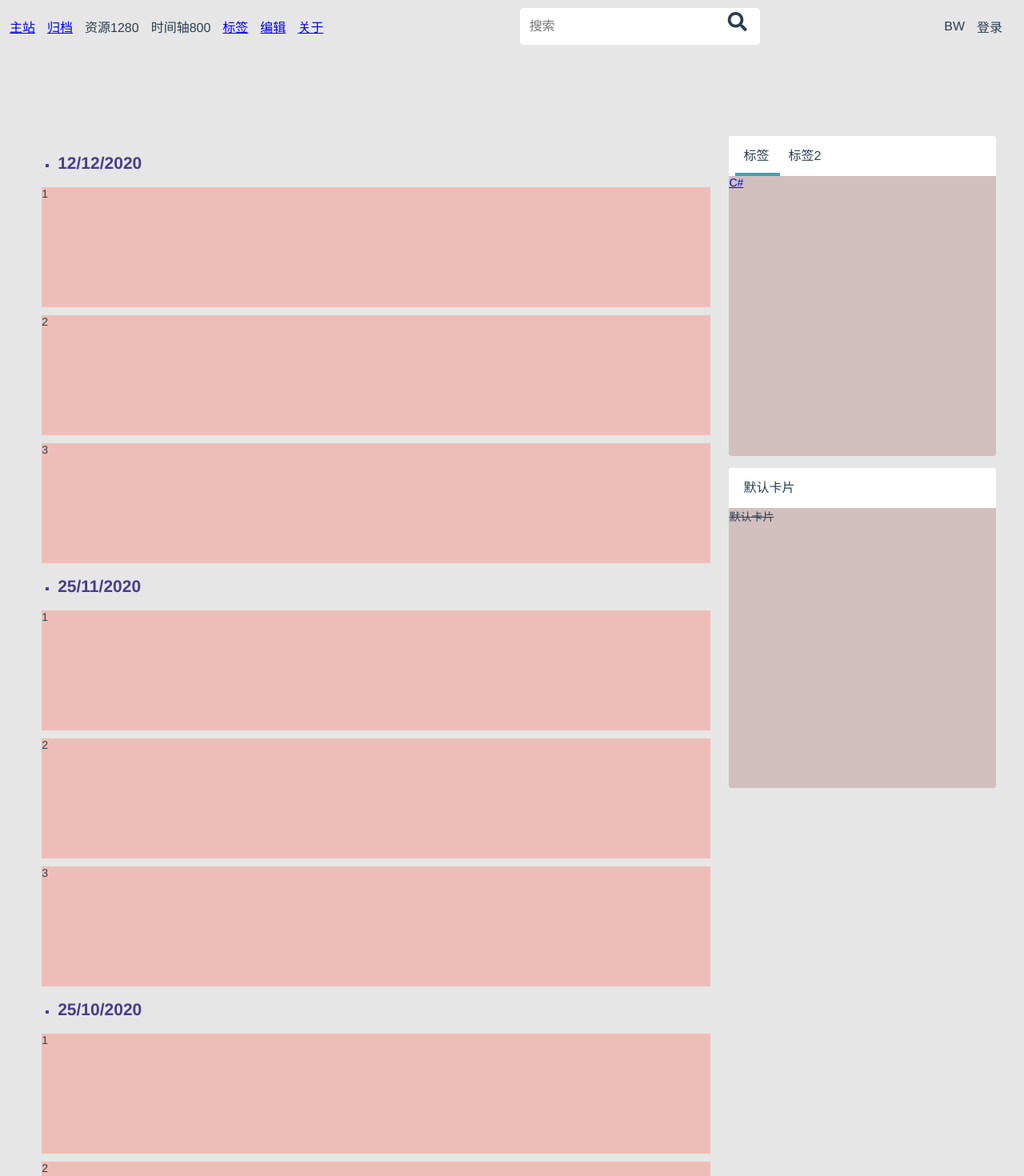
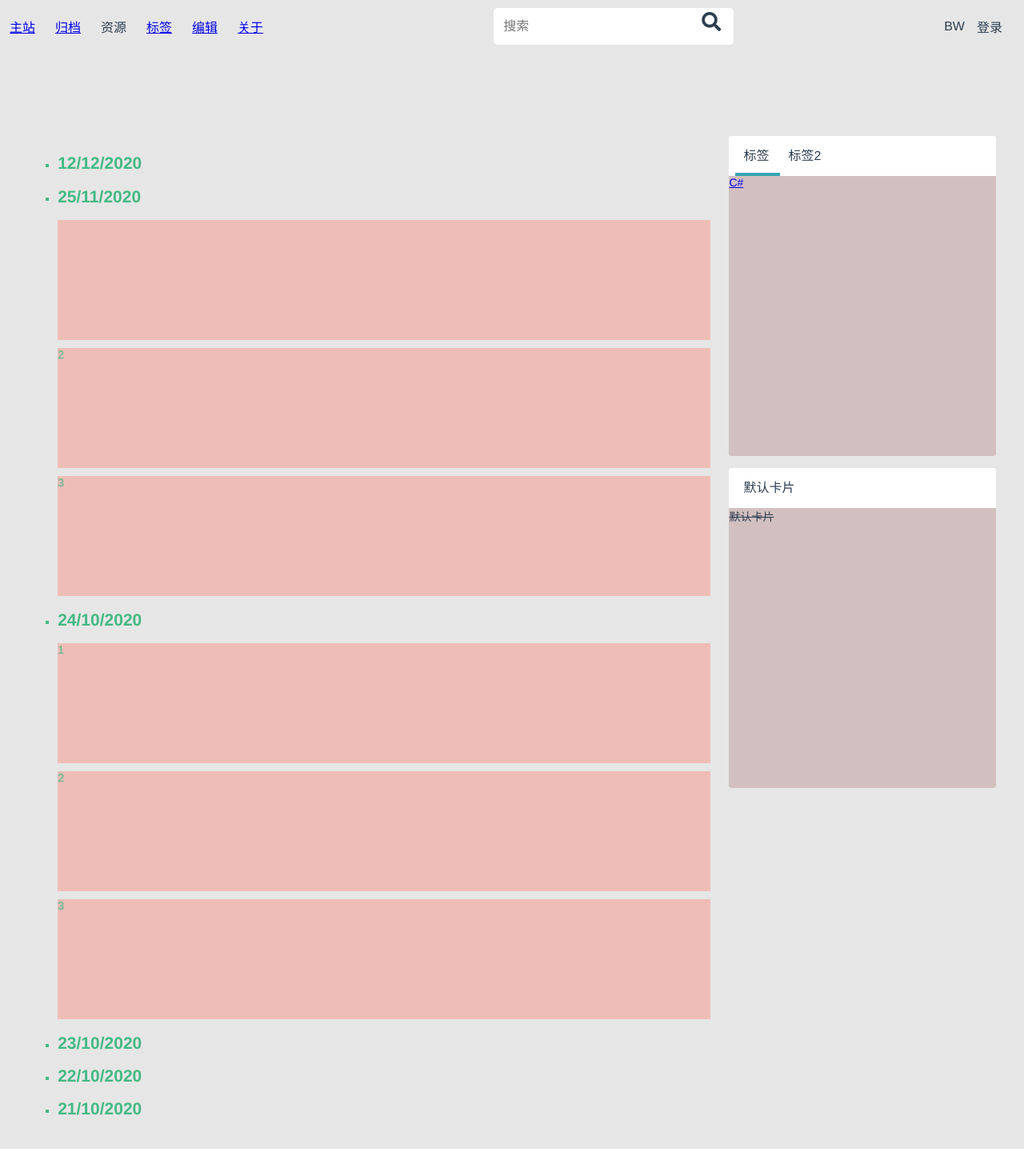
Before and after one commit to yantul/blog, a Vue app: page /archives/list in a window 1280 px wide. Shown: the top 1470 px of the page at 80% size. Built offline with nearby package versions, Linux system fonts and the light colour scheme.

Commit message:
增加了功能

```diff
--- a/src/App.vue
+++ b/src/App.vue
@@ -13,6 +13,7 @@
 import Nav from '@/components/Nav.vue'
 import Footer from '@/components/Footer.vue'
 import DynamicBg from '@/components/DynamicBg.vue'
+import { scrollTop } from './util/ArrayUtil'
 
 export default {
   components: {
@@ -23,7 +24,8 @@ export default {
   data: function () {
     return {
       screenWidth: 0,
-      screenHeight: 0
+      screenHeight: 0,
+      scrollTopVal: 0
     }
   },
   mounted () {
@@ -34,6 +36,11 @@ export default {
       return (() => {
         that.screenWidth = document.documentElement.clientWidth
         that.screenHeight = document.documentElement.clientHeight
+      })()
+    }
+    window.onscroll = () => {
+      return (() => {
+        that.scrollTopVal = scrollTop()
       })()
     }
   },
@@ -53,6 +60,11 @@ export default {
           screenHeight: that.screenHeight
         })
       }, 400)
+    },
+    scrollTopVal (val) {
+      this.$store.commit('modifyScrollTop', {
+        scrollTop: this.scrollTopVal
+      })
     }
   }
 }
--- a/src/components/Nav.vue
+++ b/src/components/Nav.vue
@@ -5,8 +5,7 @@
                <ul>
                 <li><router-link to="/">主站</router-link></li>
                 <li><router-link to="/archives/list">归档</router-link></li>
-                <li>资源{{ this.$store.state.screenWidth }}</li>
-                <li>时间轴{{ this.$store.state.screenHeight }}</li>
+                <li>资源</li>
                 <li><router-link to="/tags/c" >标签</router-link></li>
                 <li><router-link to="/editor" >编辑</router-link></li>
                 <li><router-link to="/about">关于</router-link></li>
@@ -162,7 +161,7 @@ export default {
                     display: flex;
                     align-items: center;
                     &>li{
-                        margin-right: 15px;
+                        margin-right: 25px;
                         cursor: pointer;
                     }
                 }
--- a/src/util/ArrayUtil.js
+++ b/src/util/ArrayUtil.js
@@ -1,4 +1,4 @@
-function contain (arry, val) {
+export default function contain (arry, val) {
   for (let index = 0; index < arry.length; index++) {
     if (arry[index] === val) {
       return true
@@ -7,4 +7,6 @@ function contain (arry, val) {
   return false
 }
 
-export default contain
+export function scrollTop () {
+  return document.documentElement.scrollTop || document.body.srcollTop
+}
--- a/src/views/Archives.vue
+++ b/src/views/Archives.vue
@@ -1,25 +1,69 @@
 <template>
   <div class="a-arch">
     <ul class="archive">
-      <li class="a-date"><h2>12/12/2020</h2></li>
+      <li class="a-date">
+        <h2>12/12/2020</h2>
+        <ul>
           <li class="a-list">1</li>
           <li class="a-list">2</li>
           <li class="a-list">3</li>
-      <li class="a-date"><h2>25/11/2020</h2></li>
+        </ul>
+      </li>
+      <li class="a-date  a-date-active">
+        <h2>25/11/2020</h2>
+        <ul>
+          <li class="a-list">{{ this.$store.state.scrollTop }}</li>
+          <li class="a-list">2</li>
+          <li class="a-list">3</li>
+        </ul>
+      </li>
+      <li class="a-date">
+        <h2>24/10/2020</h2>
+        <ul>
           <li class="a-list">1</li>
           <li class="a-list">2</li>
           <li class="a-list">3</li>
-      <li class="a-date"><h2>25/10/2020</h2></li>
+        </ul>
+      </li>
+      <li class="a-date">
+        <h2>23/10/2020</h2>
+        <ul>
           <li class="a-list">1</li>
           <li class="a-list">2</li>
           <li class="a-list">3</li>
+        </ul>
+      </li>
+      <li class="a-date">
+        <h2>22/10/2020</h2>
+        <ul>
+          <li class="a-list">1</li>
+          <li class="a-list">2</li>
+          <li class="a-list">3</li>
+        </ul>
+      </li>
+      <li class="a-date">
+        <h2>21/10/2020</h2>
+        <ul>
+          <li class="a-list">1</li>
+          <li class="a-list">2</li>
+          <li class="a-list">3</li>
+        </ul>
+      </li>
     </ul>
   </div>
 </template>
 
 <script>
 export default {
-  name: 'Archives'
+  name: 'Archives',
+  methods: {
+    lazyLoad (event) {
+      console.log(event)
+    }
+  },
+  mounted () {
+    // let _alist = document.getElementsByClassName('a-date')
+  }
 }
 </script>
 
@@ -33,10 +77,24 @@ export default {
   box-sizing: border-box;
 
   .a-date{
-    color:darkslateblue;
+    color:#43b984;
     list-style:square;
     margin-left: 20px;
     cursor: pointer;
+
+    & ul{
+      display: none;
+    }
+  }
+
+  .a-date-active{
+    & ul{
+      display: block;
+    }
+
+    & + li ul{
+      display: block;
+    }
   }
 
   .a-list{
--- a/src/views/Details.vue
+++ b/src/views/Details.vue
@@ -1,5 +1,5 @@
 <template>
-  <div class="details">
+  <div class="details" :style="{ height: (this.$store.state.screenHeight - 0) + 'px' }">
       <div class="main-wrap">
           <div class="prev-area">
               <h1>HAhahs哈哈的哈哈苏打水</h1>
@@ -28,13 +28,13 @@ export default {
 <style lang="scss">
 .details{
     width: 100%;
-    // background-color: turquoise;
     overflow: auto;
-    margin-top: 80px;
+    padding-top: 80px;
+    box-sizing: border-box;
 
     .main-wrap{
         width: 1200px;
-        height: 900px;
+        height: 700px;
         margin: 0 auto;
         display: flex;
         justify-content: space-between;
--- a/src/vuex/store.js
+++ b/src/vuex/store.js
@@ -8,7 +8,8 @@ const state = {
   showDBG: true,
   showFooter: true,
   screenWidth: 0,
-  screenHeight: 0
+  screenHeight: 0,
+  scrollTop: 0
 }
 
 const mutations = {
@@ -39,6 +40,10 @@ const mutations = {
   },
   modifyScreenHeight (state, payload) {
     state.screenHeight = payload.screenHeight
+  },
+  // scrollTop 相关
+  modifyScrollTop (state, payload) {
+    state.scrollTop = payload.scrollTop
   }
 }
 
```
Lines whose indentation alone changed are shown as unchanged.
